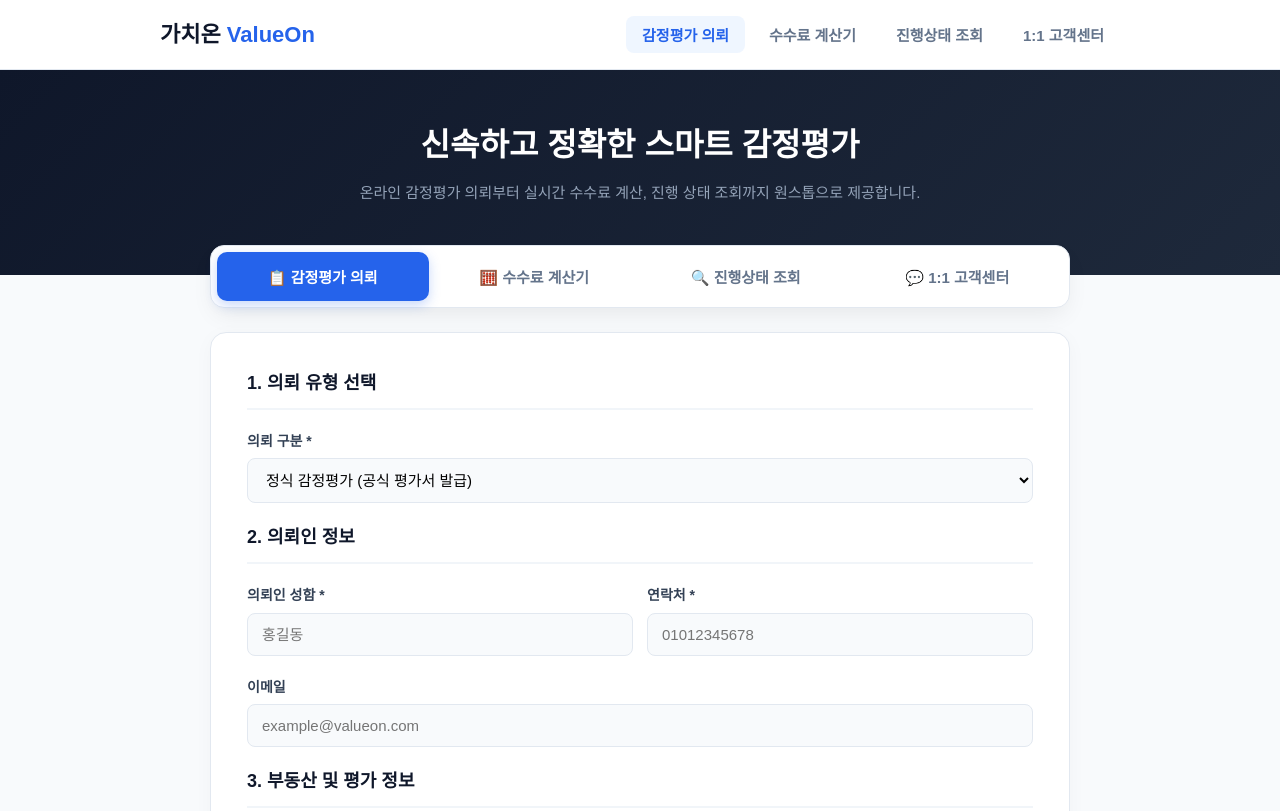
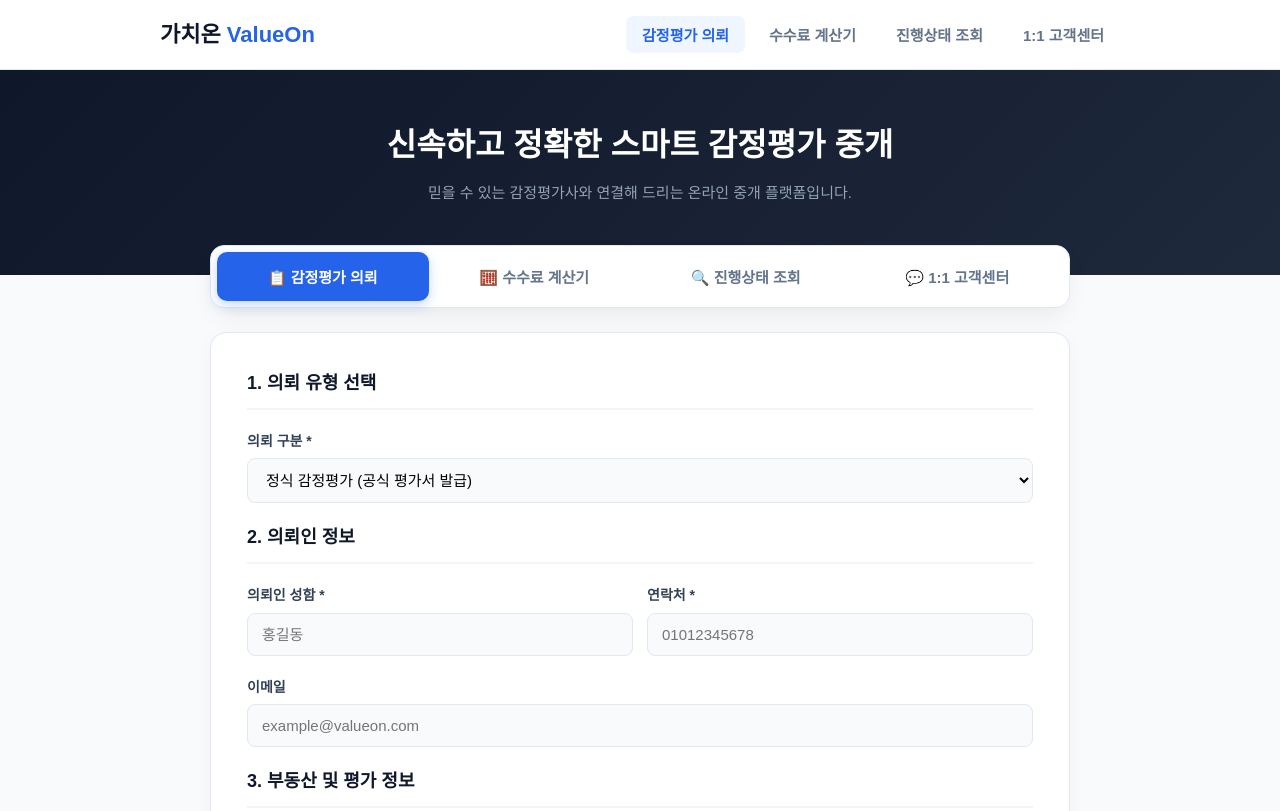
Before and after one commit to yoojinny1227/valueon, a website: page public/index.html in a window 1280 px wide. Shown: the top 811 px of the page. Drawn offline with Linux system fonts and the light colour scheme; a web font is replaced by a local one.

Commit message:
하단 문구 수정

```diff
--- a/public/index.html
+++ b/public/index.html
@@ -3,7 +3,7 @@
 <head>
     <meta charset="UTF-8">
     <meta name="viewport" content="width=device-width, initial-scale=1.0">
-    <title>가치온 (Value On) - 스마트 감정평가 플랫폼</title>
+    <title>가치온 (Value On) - 스마트 감정평가 중개 플랫폼</title>
     <link rel="stylesheet" href="https://cdn.jsdelivr.net/gh/orioncactus/pretendard/dist/web/static/pretendard.css">
     <style>
         :root {
@@ -75,8 +75,8 @@
     </nav>
 
     <section class="hero-section">
-        <h1 class="hero-title">신속하고 정확한 스마트 감정평가</h1>
-        <p class="hero-subtitle">온라인 감정평가 의뢰부터 실시간 수수료 계산, 진행 상태 조회까지 원스톱으로 제공합니다.</p>
+        <h1 class="hero-title">신속하고 정확한 스마트 감정평가 중개</h1>
+        <p class="hero-subtitle">믿을 수 있는 감정평가사와 연결해 드리는 온라인 중개 플랫폼입니다.</p>
     </section>
 
     <main class="main-container">
@@ -265,7 +265,7 @@
     </main>
 
     <footer class="footer">
-        <p>© 2026 가치온 (Value On) 감정평가법인. All rights reserved.</p>
+        <p>© 2026 가치온 (Value On). All rights reserved.</p>
     </footer>
 
 <script>
@@ -289,7 +289,7 @@
         if (activeNav) activeNav.classList.add('active');
     }
 
-    // [수정된 부분] 로컬에서 직접 수수료 계산
+    // 수수료 로컬 계산 함수
     function calculateFee() {
         const amount = parseFloat(document.getElementById('calcAmount').value);
         if (!amount || amount <= 0) {
@@ -300,7 +300,6 @@
         }
 
         let baseFee = 0;
-        // 감정평가 보수기준 누진 요율 (예시)
         if (amount <= 50000000) baseFee = 250000;
         else if (amount <= 500000000) baseFee = 250000 + (amount - 50000000) * 0.0011;
         else if (amount <= 1000000000) baseFee = 745000 + (amount - 500000000) * 0.0009;
```
